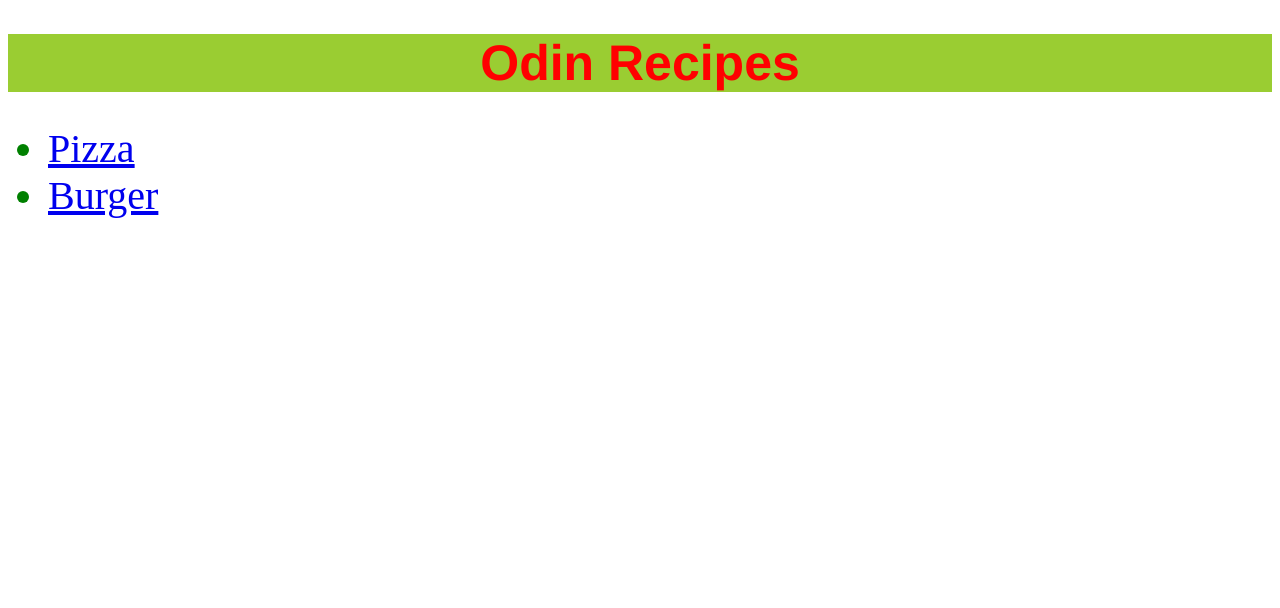
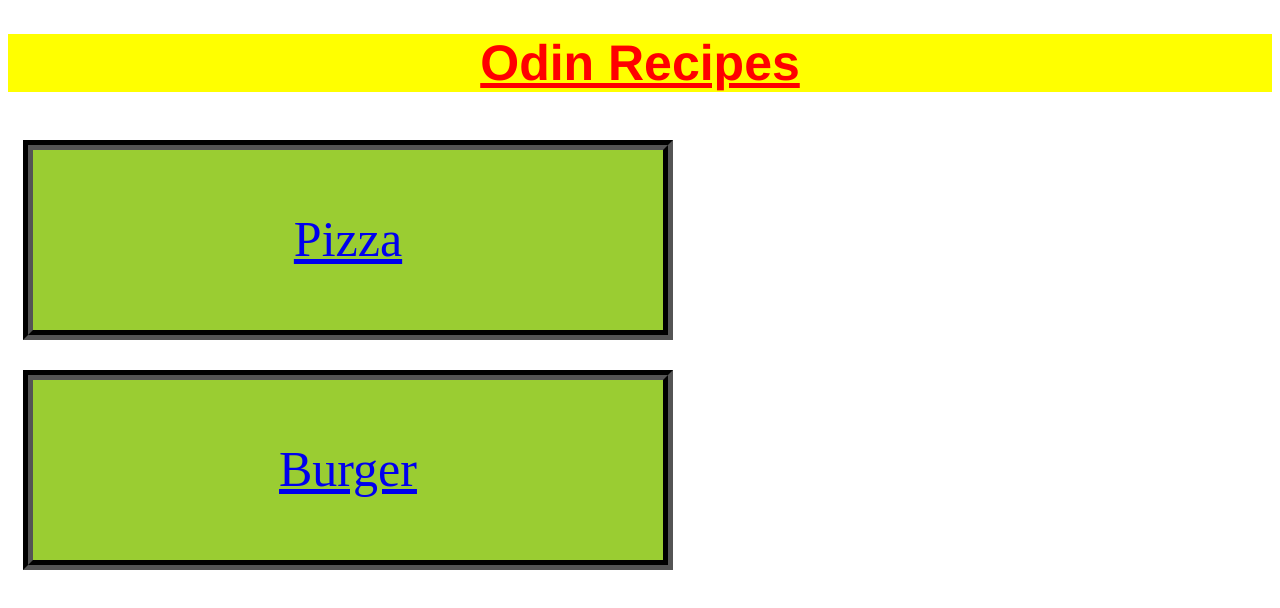
Before and after one commit to RaviJM/odin-recipes, a plain HTML site: page index.html in a window 1280 px wide. Drawn offline with Linux system fonts and the light colour scheme.

Commit message:
Home page and recipe page layout changed
removed ul and used div for links. Centered images and put border

```diff
--- a/index.html
+++ b/index.html
@@ -6,10 +6,8 @@
         <link href="../odin-recipes/style.css" rel="stylesheet">
     </head>
     <body>
-        <h1>Odin Recipes</h1>
-        <ul>
-            <li><a href=".//recipes/pizza.html">Pizza</a></li>
-            <li><a href=".//recipes/burger.html">Burger</a></li>
-        </ul>
+        <h1><ins>Odin Recipes</ins></h1>
+        <div><a href=".//recipes/pizza.html">Pizza</a></div>
+        <div><a href=".//recipes/burger.html">Burger</a></div>
     </body>
 </html>
--- a/recipes/recipesStyle.css
+++ b/recipes/recipesStyle.css
@@ -2,11 +2,13 @@ h1{
     color: maroon;
     font-size: 55px;
     text-align: center;
+    background-color: orange;
 }
 
 img{
     height: 400px;
     width: 300px;
+
 }
 
 h2{
@@ -24,3 +26,10 @@ li{
     font-size: 22px;
     font-family:Cambria, Cochin, Georgia, Times, 'Times New Roman', serif;
 }
+
+div{
+    width: 300px;
+    margin: 0 auto;
+    border: 3px;
+    border-style: solid;
+}
--- a/style.css
+++ b/style.css
@@ -1,17 +1,32 @@
+*{
+    box-sizing: border-box;
+}
+
 h1{
     text-align: center;
     color:red;
-    background-color: yellowgreen;
+    background-color: yellow;
     font-size: 50px;
     font-weight: 600;
     font-family: Helvetica, sans-serif, Arial;
 }
 
-ul{
-    /* color of bullets */
-    color:green;
+div{
+    width: 650px;
+    height: 200px;
+    display: inline-block;
+    color: blue;
+    background-color: yellowgreen;
+    padding: 60px;
+    text-align: center;
+    border: 10px;
+    border-style: groove;
+    border-color: black;
+    margin: 15px;
+
+
 }
 
-li{
-    font-size: 40px;
+a{
+    font-size: 50px;
 }
```
Also changed, not shown: recipes/burger.html (+1 -1 lines), recipes/pizza.html (+1 -1 lines).
